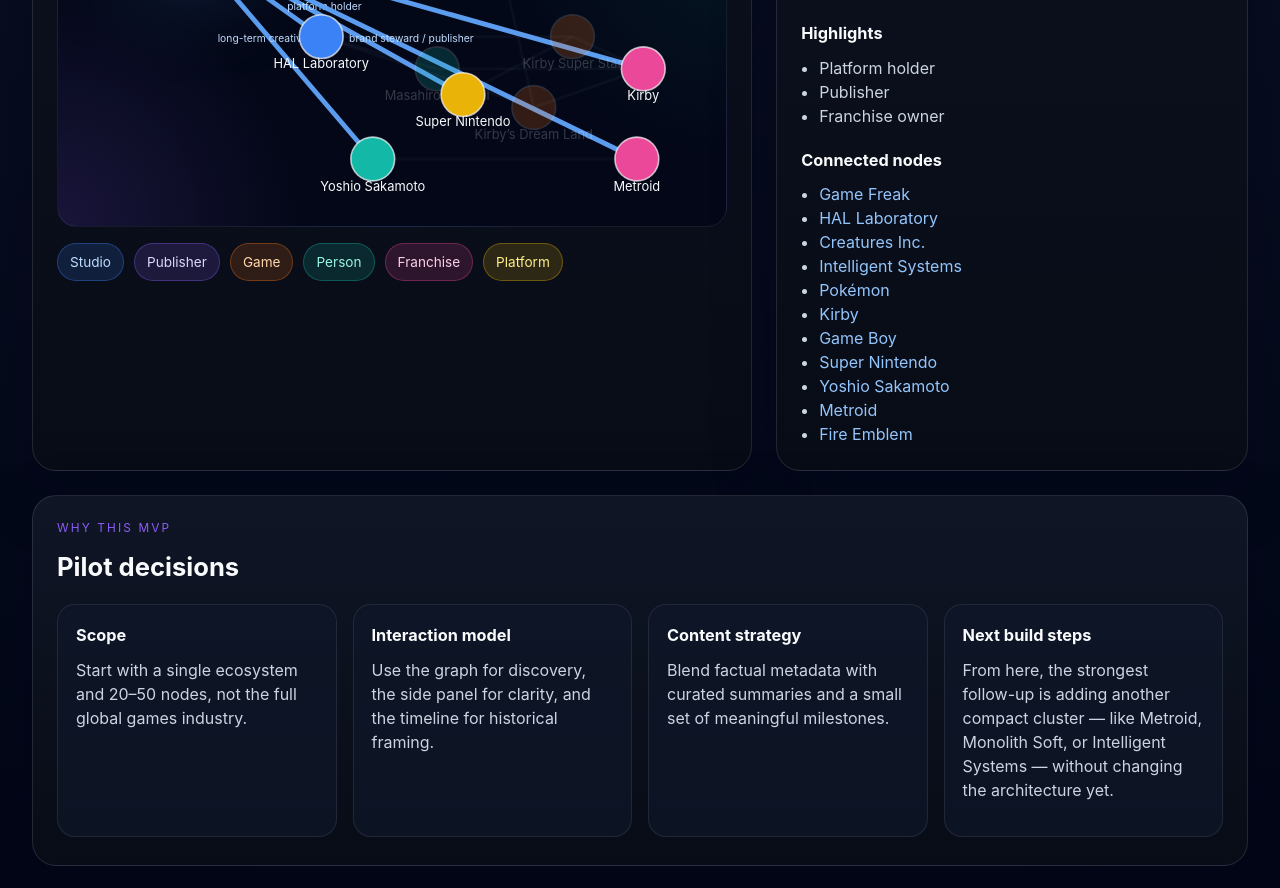
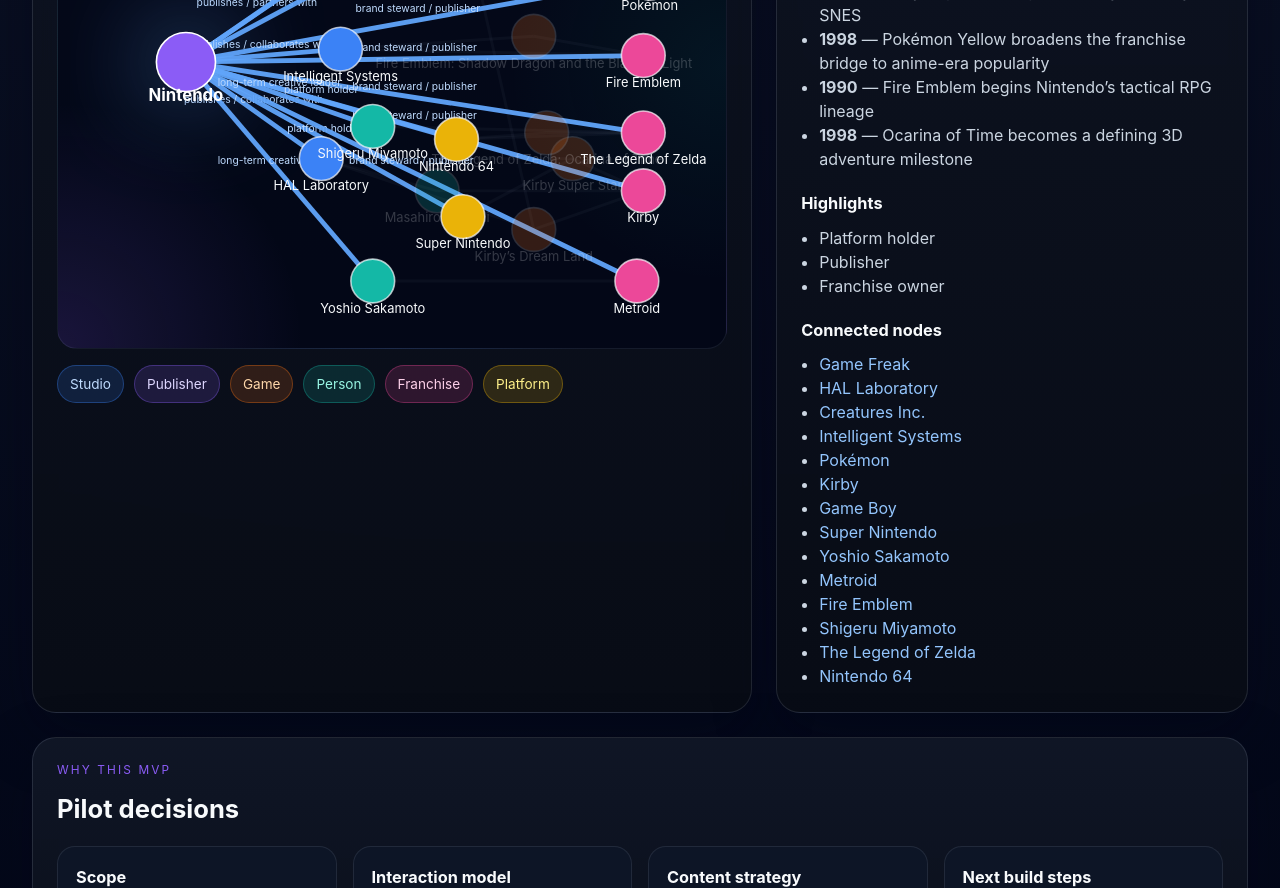
Before and after one commit to gusicclaw-bot/game-progression, a React (Vite) app: page / in a window 1280 px wide. Shown: the part 2520-3408 px from the top of the page. Built offline with nearby package versions, Linux system fonts and the light colour scheme.

Commit message:
Add Zelda foundational branch

```diff
--- a/src/App.tsx
+++ b/src/App.tsx
@@ -186,7 +186,7 @@
               <p className="eyebrow">Pilot experience</p>
               <h2>Interactive knowledge graph</h2>
             </div>
-            <p className="muted">28 nodes · 51 relationships · search, filter, focus, and timeline context.</p>
+            <p className="muted">32 nodes · 58 relationships · search, filter, focus, and timeline context.</p>
           </div>
 
           <div className="control-stack">
--- a/src/data/gameData.ts
+++ b/src/data/gameData.ts
@@ -162,6 +162,22 @@
     title: 'Xenoblade Chronicles establishes a modern Nintendo RPG pillar',
     summary: 'The Xenoblade branch shows Nintendo supporting large-scale, systems-rich RPG design as part of its long-term first-party and partner portfolio.',
     relatedNodeIds: ['xenoblade-chronicles', 'xenoblade-franchise', 'monolith-soft'],
+  },
+  {
+    id: 'zelda-begins',
+    eraId: 'studio-foundations',
+    yearLabel: '1986',
+    title: 'The Legend of Zelda begins Nintendo’s adventure lineage',
+    summary: 'Zelda gives the graph a foundational exploration-and-puzzle branch, broadening Nintendo’s early identity beyond action and platforming alone.',
+    relatedNodeIds: ['zelda-franchise', 'nintendo', 'shigeru-miyamoto'],
+  },
+  {
+    id: 'ocarina-redefines-3d-adventure',
+    eraId: 'global-breakthrough',
+    yearLabel: '1998',
+    title: 'Ocarina of Time becomes a defining 3D adventure milestone',
+    summary: 'A later Zelda landmark shows how Nintendo translated one of its foundational series into the 3D era with lasting design influence.',
+    relatedNodeIds: ['ocarina-of-time', 'zelda-franchise', 'nintendo-64'],
   },
 ]
 
@@ -502,6 +518,54 @@
     highlights: ['Seventh generation', 'Nintendo home console', 'Broad audience era'],
     timelineTags: ['leadership-legacy'],
   },
+  {
+    id: 'shigeru-miyamoto',
+    label: 'Shigeru Miyamoto',
+    kind: 'person',
+    era: '1952 → now',
+    x: 47,
+    y: 40,
+    description:
+      'A creator node that helps the pilot connect Nintendo’s early design philosophy to multiple major franchise lineages, including Zelda as a foundational adventure branch.',
+    highlights: ['Nintendo designer', 'Franchise creator', 'Creative leadership'],
+    timelineTags: ['studio-foundations', 'global-breakthrough', 'leadership-legacy'],
+  },
+  {
+    id: 'ocarina-of-time',
+    label: 'The Legend of Zelda: Ocarina of Time',
+    kind: 'game',
+    era: '1998',
+    x: 74,
+    y: 41,
+    description:
+      'A landmark 3D adventure game that helps the graph show how a foundational Nintendo franchise evolved into one of the medium’s most influential design reference points.',
+    highlights: ['Nintendo 64', '3D adventure', 'Design landmark'],
+    timelineTags: ['global-breakthrough', 'leadership-legacy'],
+  },
+  {
+    id: 'zelda-franchise',
+    label: 'The Legend of Zelda',
+    kind: 'franchise',
+    era: '1986 → now',
+    x: 89,
+    y: 41,
+    description:
+      'A franchise node representing Nintendo’s adventure lineage, useful for balancing the graph with a branch centered on exploration, puzzle-solving, and long-term world design.',
+    highlights: ['Adventure series', 'Exploration', 'Nintendo pillar'],
+    timelineTags: ['studio-foundations', 'global-breakthrough', 'leadership-legacy'],
+  },
+  {
+    id: 'nintendo-64',
+    label: 'Nintendo 64',
+    kind: 'platform',
+    era: '1996 → 2002',
+    x: 60,
+    y: 42,
+    description:
+      'A platform node that helps situate Ocarina of Time within Nintendo’s 3D transition, showing how hardware context shaped one of the company’s most influential adventure games.',
+    highlights: ['Fifth generation', 'Nintendo home console', '3D transition era'],
+    timelineTags: ['global-breakthrough', 'leadership-legacy'],
+  },
 ]
 
 export const edges: EdgeRecord[] = [
@@ -556,6 +620,13 @@
   { from: 'monolith-soft', to: 'xenoblade-franchise', label: 'defines modern RPG branch' },
   { from: 'xenoblade-chronicles', to: 'xenoblade-franchise', label: 'belongs to franchise' },
   { from: 'xenoblade-chronicles', to: 'wii', label: 'released on platform' },
+  { from: 'nintendo', to: 'zelda-franchise', label: 'brand steward / publisher' },
+  { from: 'nintendo', to: 'nintendo-64', label: 'platform holder' },
+  { from: 'shigeru-miyamoto', to: 'nintendo', label: 'long-term creative leader' },
+  { from: 'shigeru-miyamoto', to: 'zelda-franchise', label: 'helped define adventure identity' },
+  { from: 'ocarina-of-time', to: 'zelda-franchise', label: 'belongs to franchise' },
+  { from: 'ocarina-of-time', to: 'nintendo-64', label: 'released on platform' },
+  { from: 'zelda-franchise', to: 'nintendo-64', label: 'reaches 3D landmark on platform' },
 ]
 
 export const kindLabels: Record<NodeKind, string> = {
@@ -734,4 +805,28 @@
       },
     ],
   },
+  'ocarina-of-time': {
+    sections: [
+      {
+        title: 'Story progression',
+        items: [
+          'Young Link begins in Kokiri Forest before the quest expands across Hyrule',
+          'Time travel turns the adventure into a contrast between innocence, loss, and responsibility',
+          'The temple structure gives the journey a strong rhythm of discovery, puzzle-solving, and escalation',
+          'The finale against Ganondorf turns the game into a defining heroic arc for Nintendo’s adventure lineage',
+        ],
+      },
+      {
+        title: 'Key characters',
+        items: ['Link', 'Princess Zelda', 'Ganondorf', 'Navi'],
+      },
+      {
+        title: 'Accolades / legacy',
+        items: [
+          'Frequently treated as one of Nintendo’s most influential 3D design landmarks',
+          'Useful in the pilot as a bridge between Nintendo’s foundational 1980s identity and its later long-term franchise stewardship',
+        ],
+      },
+    ],
+  },
 }
```
